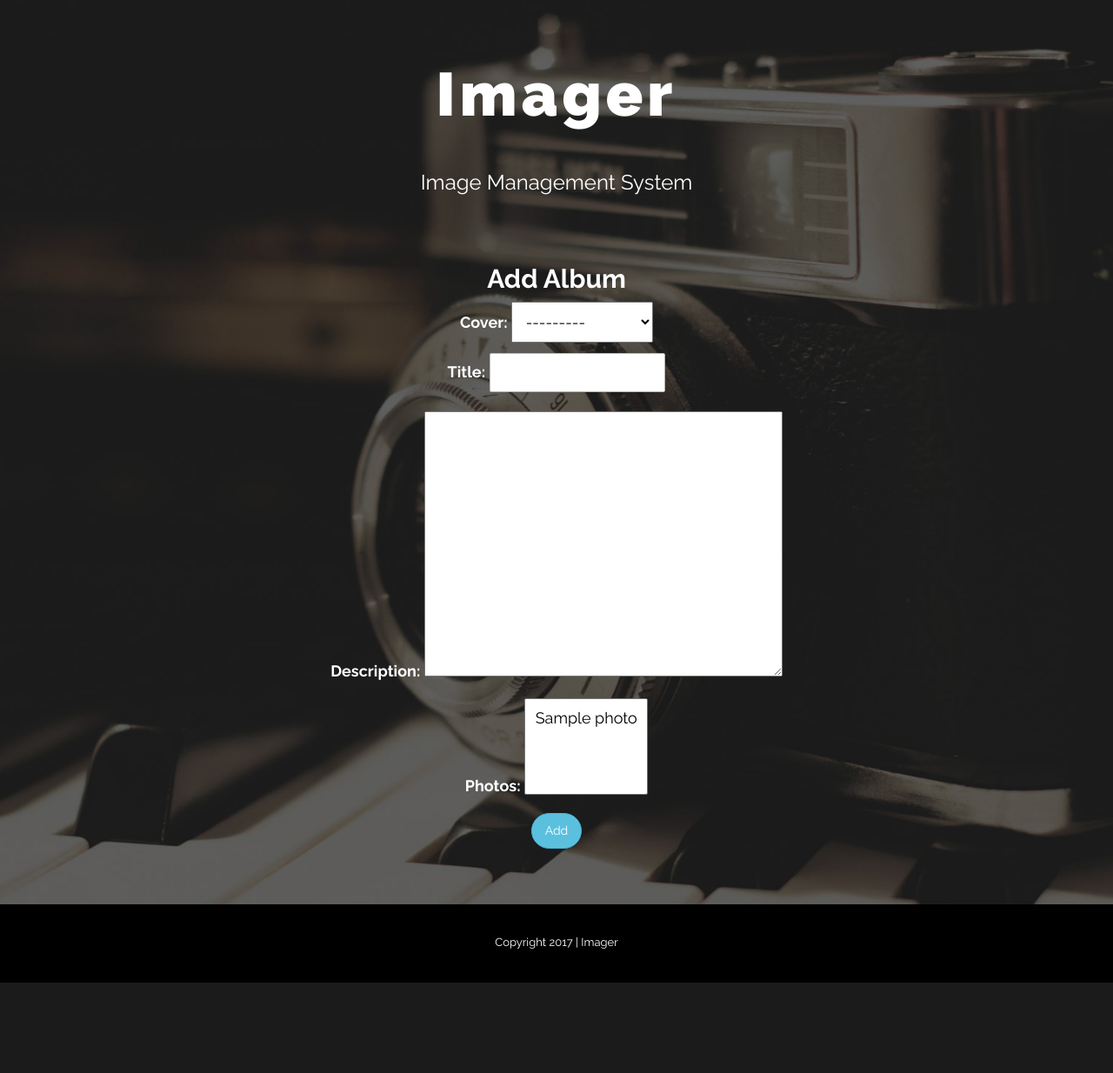
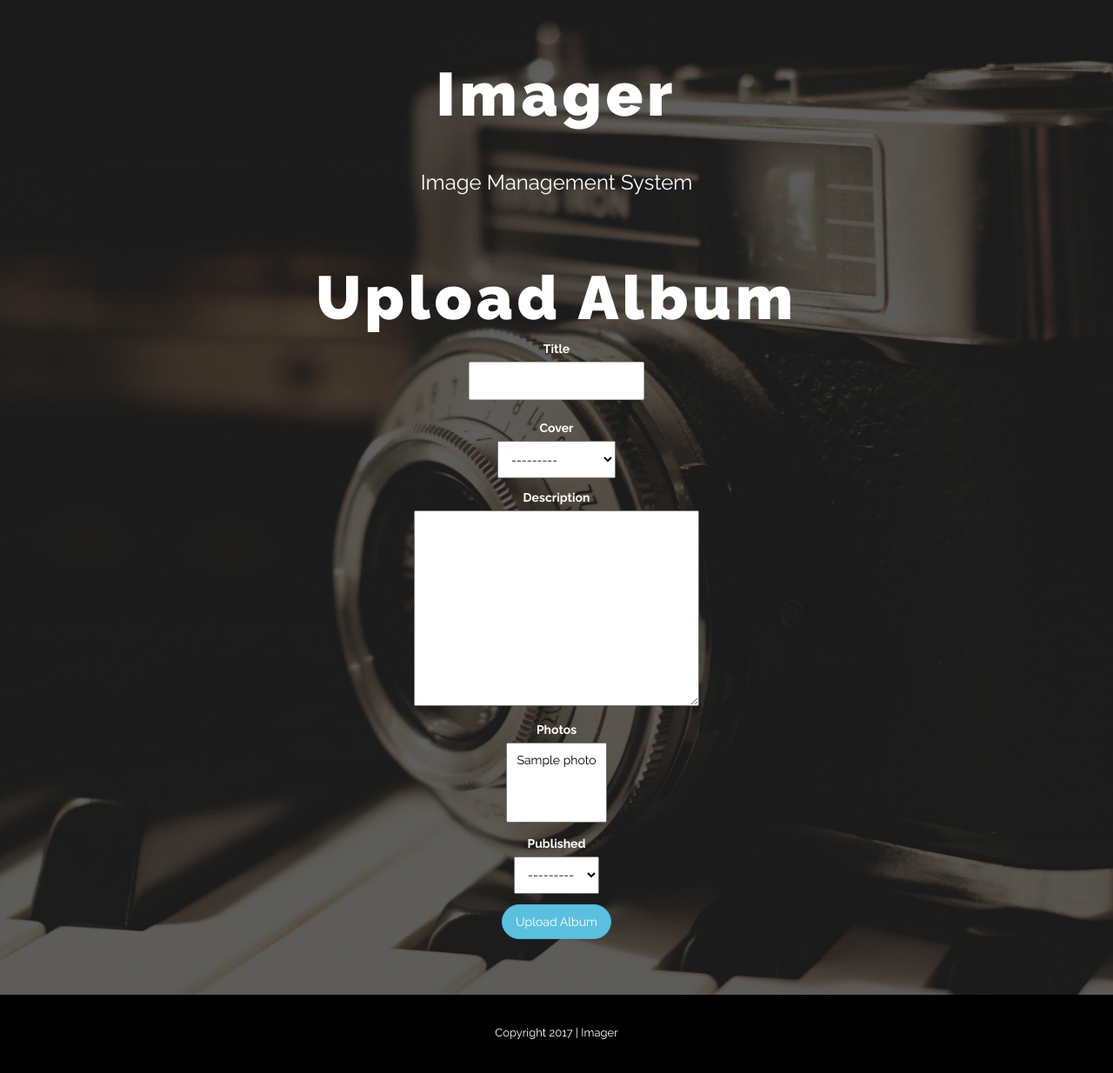
Before and after one commit to serashioda/django-imager, a Django app: page /images/albums/add/ in a window 1280 px wide. Shown: the part 88-1322 px from the top of the page at 87% size. Before the commit the page ends 1218 px from the top, so only its background shows below. Run offline with Django 3.2, Linux system fonts and the light colour scheme; a user stored in the database is signed in; tables that the repository leaves empty hold one stand-in row (values such as "Sample post"); parts of the project's set-up code (start-up, migrations or seed data) failed here and were passed over; some libraries are stand-ins or nearby versions.

Commit message:
fixed add photo/album bug from routing correctly.

```diff
--- a/imagersite/imager_images/templates/imager_images/add_album.html
+++ b/imagersite/imager_images/templates/imager_images/add_album.html
@@ -1,13 +1,27 @@
 {% extends 'imagersite/base.html' %}
+{% block title %}Upload Album{% endblock %}
 
 {% block content %}
 
-  <form method="POST" enctype="multipart/form-data">
-    {% csrf_token %}
-    <h2>Add Album</h2>
-      {{ form.as_p}}
-    <button class="btn btn-lg btn-info btn-theme" type="submit">Add</button>
-    <!-- <input type="hidden" name="next" value="/profile/" /> -->
-  </form>
+<h1>Upload Album</h1>
+<form method="POST" enctype="multipart/form-data">
+{% csrf_token %}
+{% for field in form %}
+<fieldset class="control-group">
+  <label class="control-label" for="id_{{ field.name }}">
+    {{ field.label }}
+  </label>
+  <div class="controls">
+    {{ field }}
+    <p class="help-text">
+      {{ field.help_text }}
+    </p>
+  </div>
+</fieldset>
+{% endfor %}
+<button class="btn btn-lg btn-info btn-theme" type="submit">
+  Upload Album
+</button>
+</form>
 
 {% endblock %}
--- a/imagersite/imager_images/templates/imager_images/library.html
+++ b/imagersite/imager_images/templates/imager_images/library.html
@@ -13,7 +13,7 @@
     {% for album in albums %}
     <div>
     <h2>{{ album.title }}</h2>
-    <a href="/albums/{{ album.id }}">
+    <a href="/images/albums/{{ album.id }}">
         <img src="{{ album.cover.image.url }}" />
     </a>
     </div>
--- a/imagersite/imager_images/views.py
+++ b/imagersite/imager_images/views.py
@@ -37,7 +37,7 @@ class PhotoView(ListView):
 
     def get_context_data(self):
         """."""
-        album = Photo.objects.get(id=self.kwargs['photo_id'])
+        photo = Photo.objects.get(id=self.kwargs['photo_id'])
         if photo.published == 'private' and photo.user.username != request.user.username:
             return HttpResponse('Unauthorized, status=401')
         return {'photo': photo}
@@ -128,16 +128,33 @@ class EditPhoto(PermissionRequiredMixin, UpdateView):
 class AddAlbum(PermissionRequiredMixin, CreateView):
     """Add album."""
 
-    login_url = reverse_lazy('login')
     permission_required = "imager_images.add_album"
 
     template_name = "imager_images/add_album.html"
     model = Album
     fields = ['cover', 'title', 'description', 'photos']
     success_url = reverse_lazy('library')
+    # login_url = reverse_lazy('login')
 
     def form_valid(self, form):
         """Form validation for adding album."""
+        form.instance.user = self.request.user
+        return super(AddAlbum, self).form_valid(form)
+
+
+
+class AddAlbum(PermissionRequiredMixin, CreateView):
+    """Add Album."""
+
+    permission_required = "imager_images.add_album"
+
+    template_name = "imager_images/add_album.html"
+    model = Album
+    fields = ['title', "cover", "description", "photos", "published"]
+    success_url = reverse_lazy('library')
+
+    def form_valid(self, form):
+        """Make the form user instance the current user."""
         form.instance.user = self.request.user
         return super(AddAlbum, self).form_valid(form)
 
```
Also changed, not shown: imagersite/imager_images/templates/imager_images/add_photo.html (+0 -18 lines).
